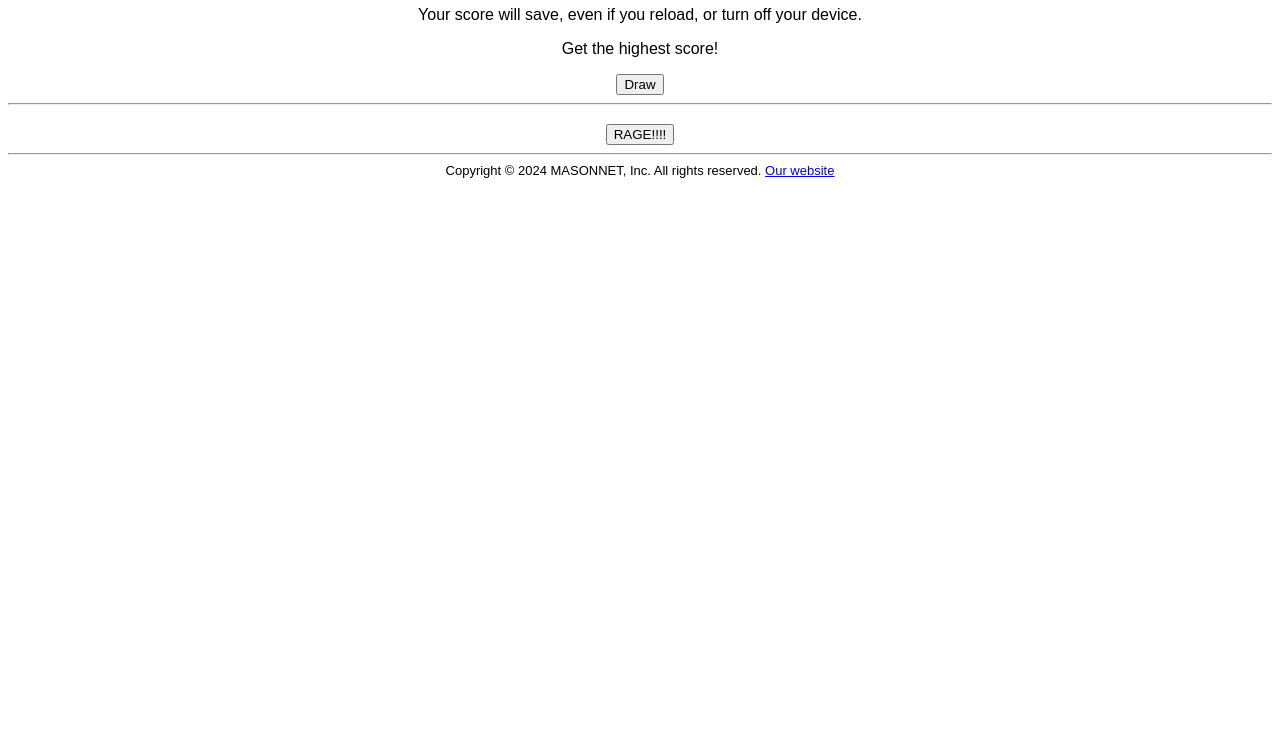
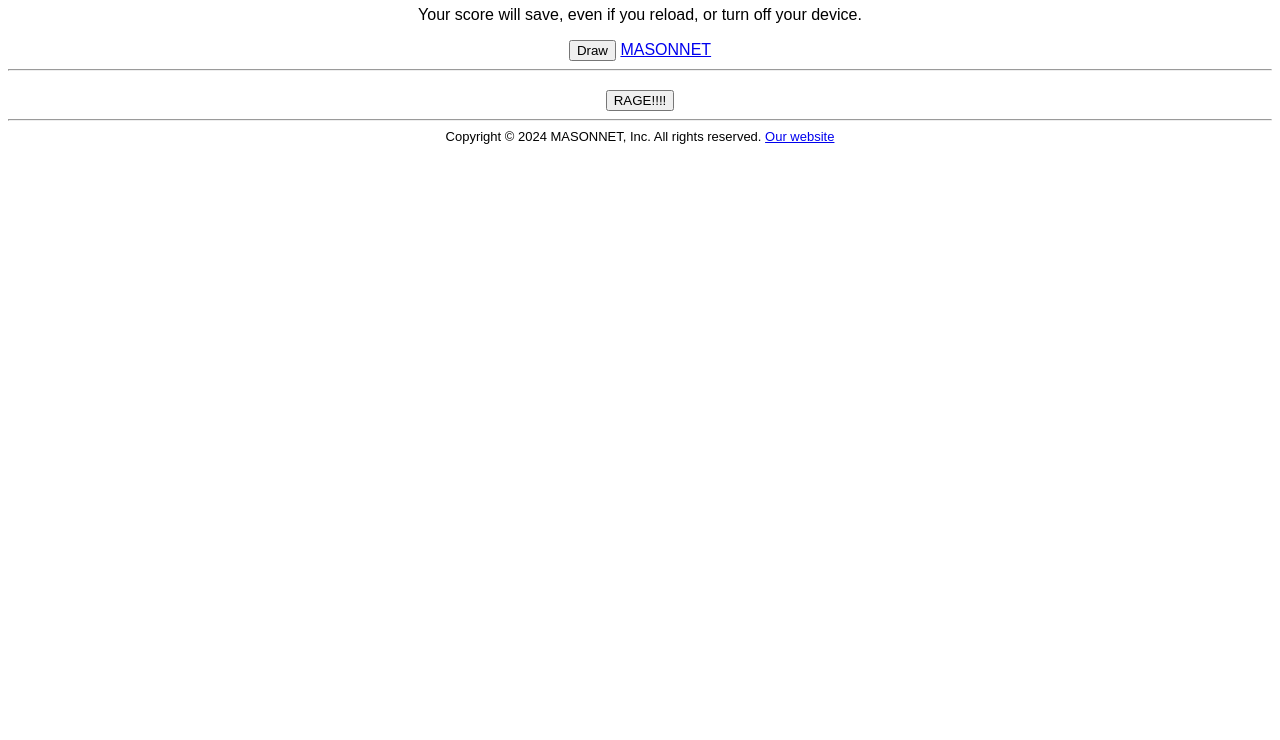
Before and after one commit to masonnetincusa/ragebutton, a plain HTML site: page index.html in a window 1280 px wide. Shown: the part 60-800 px from the top of the page. Drawn offline with Linux system fonts and the light colour scheme.

Commit message:
Update index.html

```diff
--- a/index.html
+++ b/index.html
@@ -29,9 +29,9 @@ gtag('config', 'G-H5JYHWE8FG');
     </script>
       <center>
           <h1>Rage Button</h1>
-          <p>Your score will save, even if you reload, or turn off your device.</p>
-          <p>Get the highest score!</p>
+<p>Your score will save, even if you reload, or turn off your device.</p>
           <a href="https://masonnetincusa.github.io/ragebutton/draw"><button>Draw</button></a>
+          <a href="https://www.masonnet.org">MASONNET</a>
           <hr>
     <h3><div id="result"></div></h3>
     <button onclick="clickCounter()" type="button">RAGE!!!!</button>
```
